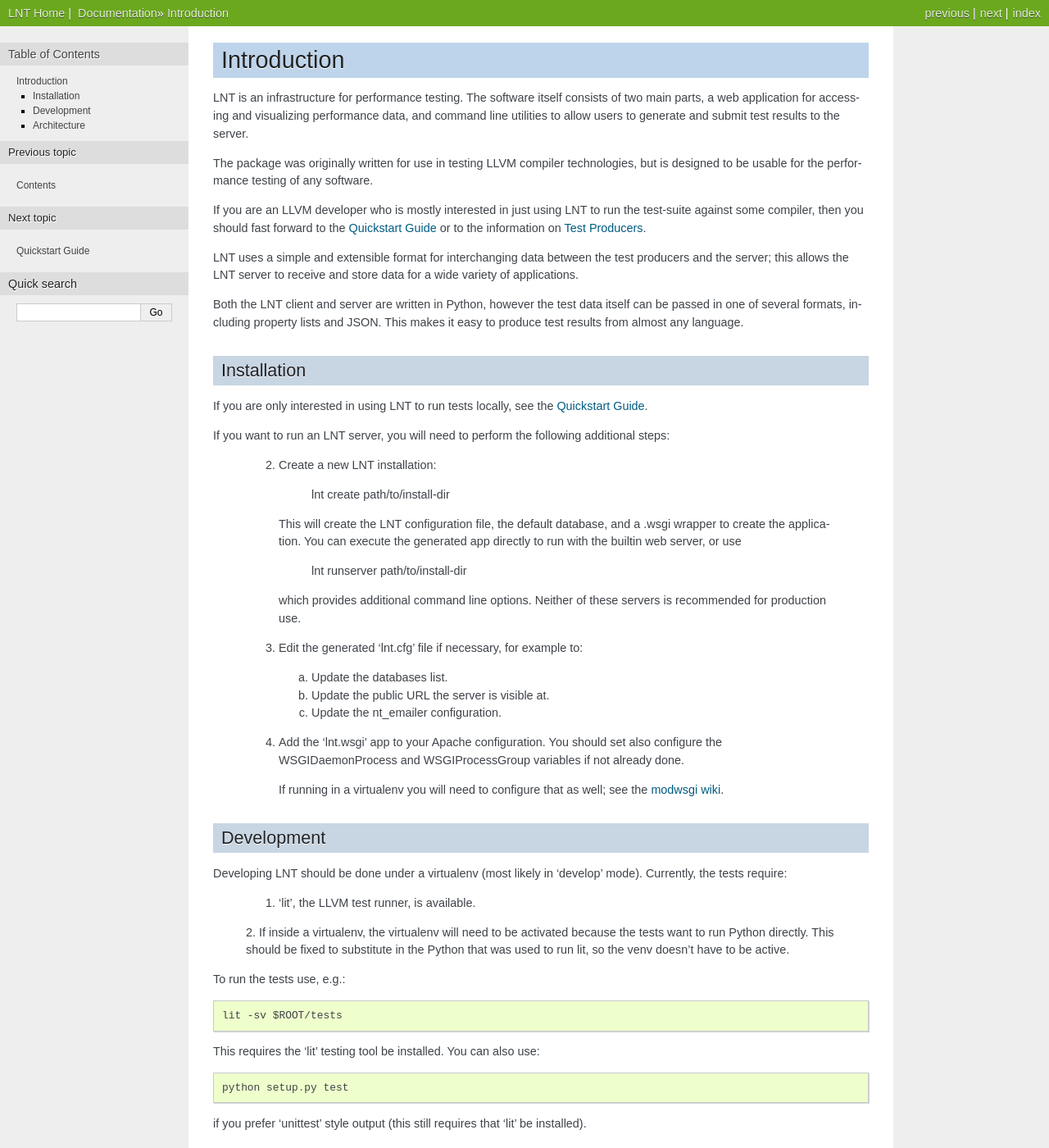
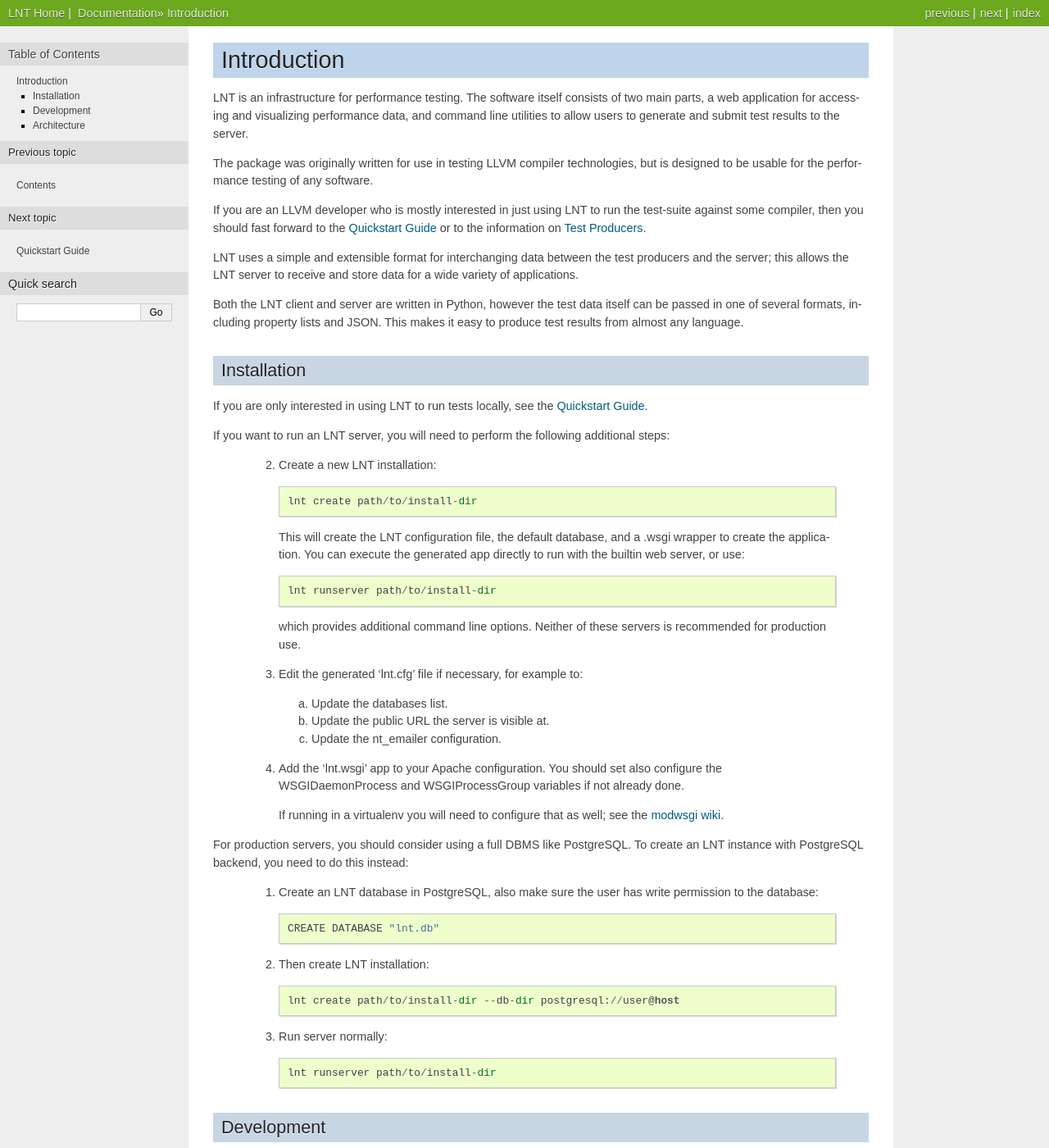
Before and after one commit to llvm-mirror/lnt, a Sphinx documentation site: the page built from docs/intro.rst, in a window 1280 px wide and 1400 px high. Shown: the whole window at 82% size. Built offline with Sphinx 7.4.7, drawn with Linux system fonts in a browser that asks for light colours.

Commit message:
Add PostgreSQL compatibility
Make LNT compatible with PostgreSQL.

PostgreSQL is now recommended for production servers.


git-svn-id: https://llvm.org/svn/llvm-project/lnt/trunk@214462 91177308-0d34-0410-b5e6-96231b3b80d8

```diff
--- a/docs/intro.rst
+++ b/docs/intro.rst
@@ -34,13 +34,13 @@ If you are only interested in using LNT to run tests locally, see the
 If you want to run an LNT server, you will need to perform the following
 additional steps:
 
- 2. Create a new LNT installation:
+ 2. Create a new LNT installation::
 
       lnt create path/to/install-dir
 
     This will create the LNT configuration file, the default database, and a
     .wsgi wrapper to create the application. You can execute the generated app
-    directly to run with the builtin web server, or use
+    directly to run with the builtin web server, or use::
 
       lnt runserver path/to/install-dir
 
@@ -62,6 +62,21 @@ additional steps:
     If running in a virtualenv you will need to configure that as well; see the
     `modwsgi wiki <http://code.google.com/p/modwsgi/wiki/VirtualEnvironments>`_.
 
+For production servers, you should consider using a full DBMS like PostgreSQL.
+To create an LNT instance with PostgreSQL backend, you need to do this instead:
+
+ 1. Create an LNT database in PostgreSQL, also make sure the user has
+    write permission to the database::
+
+      CREATE DATABASE "lnt.db"
+
+ 2. Then create LNT installation::
+
+      lnt create path/to/install-dir --db-dir postgresql://user@host
+
+ 3. Run server normally::
+
+      lnt runserver path/to/install-dir
 
 Development
 -----------
@@ -86,7 +101,6 @@ This requires the 'lit' testing tool be installed. You can also use::
 if you prefer 'unittest' style output (this still requires that 'lit' be
 installed).
 
-
 Architecture
 ------------
 
--- a/docs/tools.rst
+++ b/docs/tools.rst
@@ -51,7 +51,8 @@ The following tools are used to interact with an LNT server:
     to tweak the generated server, but they can all be modified after the fact
     in the LNT configuration file.
 
-    The default server will have one database named *default*.
+    The default server will have a sqlite3 database named *default*. You can
+    specify to use PostgreSQL using ``--db-dir postgresql://user@hostname``.
 
   ``lnt createdb <path>``
     Creates a new LNT sqlite3 database at the specified path.
```
Also changed, not shown: 4 other files.
